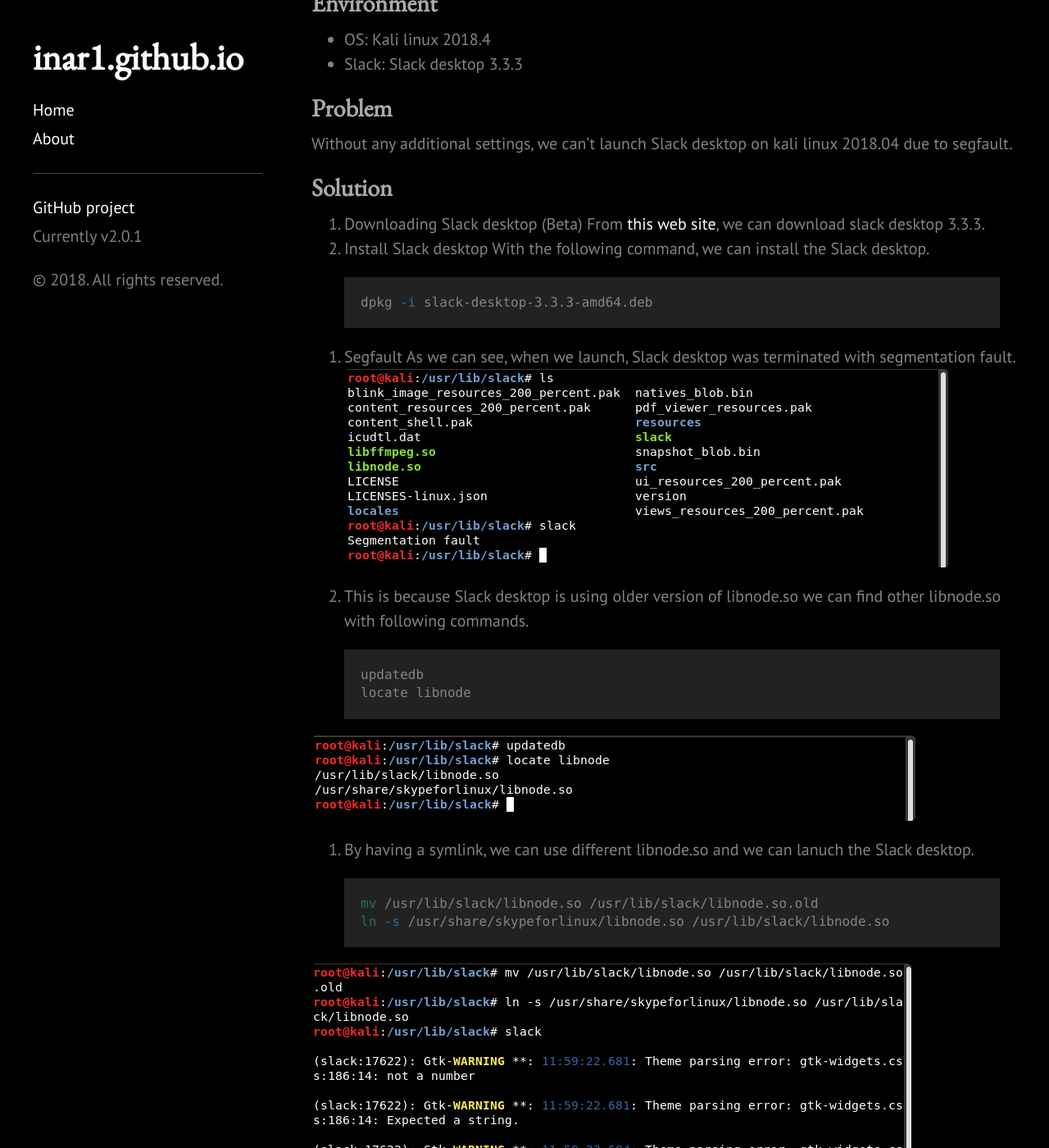
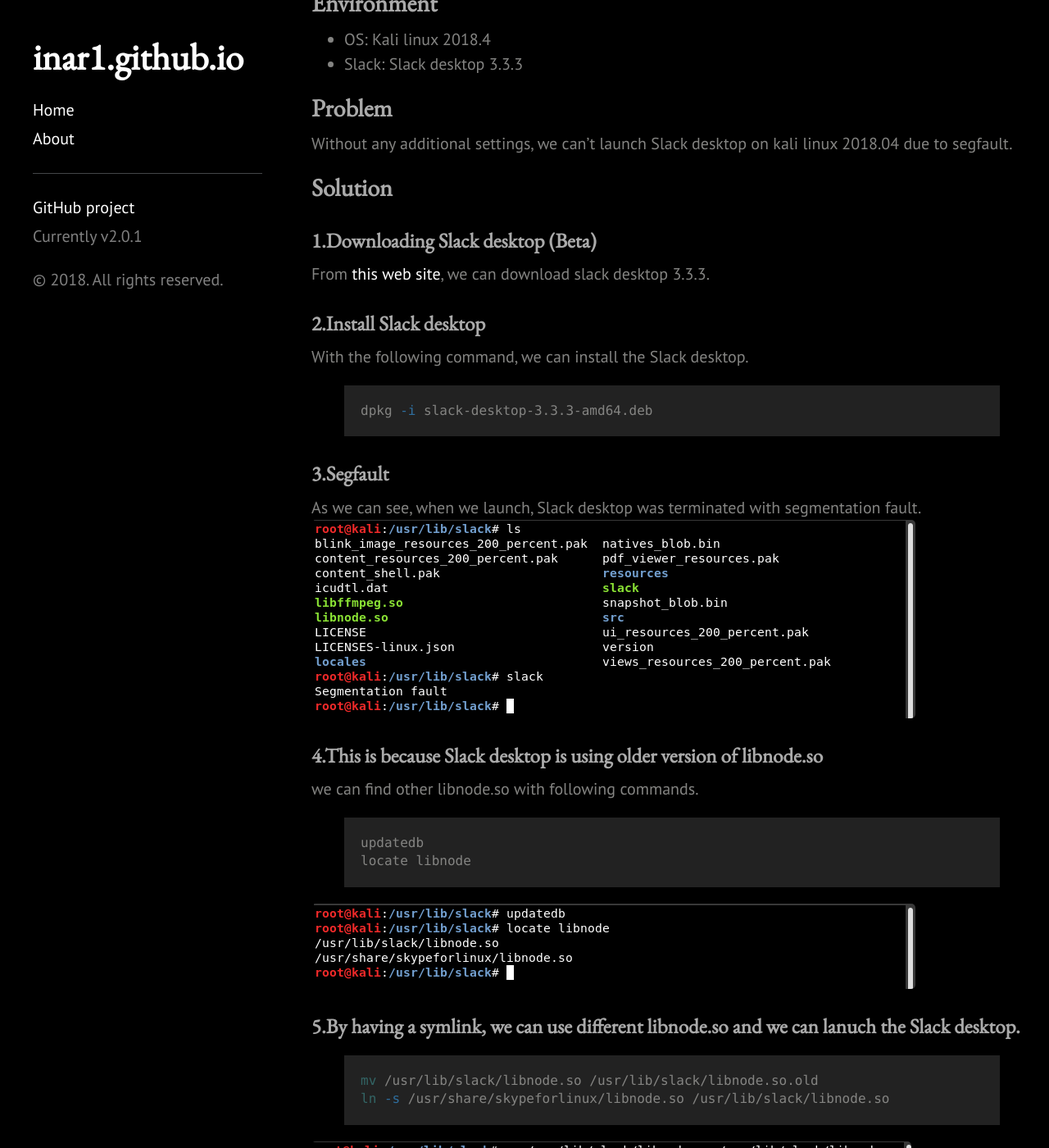
Before and after one commit to 1n4r1/1n4r1.github.io, a Jekyll site: the page built from _posts/2018-12-21-slack-kali-201804.md, in a window 1280 px wide and 1400 px high, scrolled down 195 px. Shown: the whole window at 82% size. Built offline with Jekyll 4.4.1, drawn with Linux system fonts in a browser that asks for light colours.

Commit message:
update 2018-12-21

```diff
--- a/_posts/2018-12-21-slack-kali-201804.md
+++ b/_posts/2018-12-21-slack-kali-201804.md
@@ -11,24 +11,24 @@ title: Solving Slack segfault on kali linux 2018.04
 Without any additional settings, we can't launch Slack desktop on kali linux 2018.04 due to segfault.
 
 ## Solution
-1. Downloading Slack desktop (Beta)
+### 1.Downloading Slack desktop (Beta)
 From <a href="https://slack.com/downloads/linux">this web site</a>, we can download slack desktop 3.3.3.
-2. Install Slack desktop
+### 2.Install Slack desktop
 With the following command, we can install the Slack desktop.
 {% highlight shell %}
 dpkg -i slack-desktop-3.3.3-amd64.deb
 {% endhighlight %}
-3. Segfault
+### 3.Segfault
 As we can see, when we launch, Slack desktop was terminated with segmentation fault.
 ![placeholder](https://inar1.github.io/public/images/2018-12-22-11-38-21.png)
-4. This is because Slack desktop is using older version of libnode.so
+### 4.This is because Slack desktop is using older version of libnode.so
 we can find other libnode.so with following commands.
 {% highlight shell %}
 updatedb
 locate libnode
 {% endhighlight %}
 ![placeholder](https://inar1.github.io/public/images/2018-12-22-11-56-01.png)
-5. By having a symlink, we can use different libnode.so and we can lanuch the Slack desktop.
+### 5.By having a symlink, we can use different libnode.so and we can lanuch the Slack desktop.
 {% highlight shell %}
 mv /usr/lib/slack/libnode.so /usr/lib/slack/libnode.so.old
 ln -s /usr/share/skypeforlinux/libnode.so /usr/lib/slack/libnode.so
```
